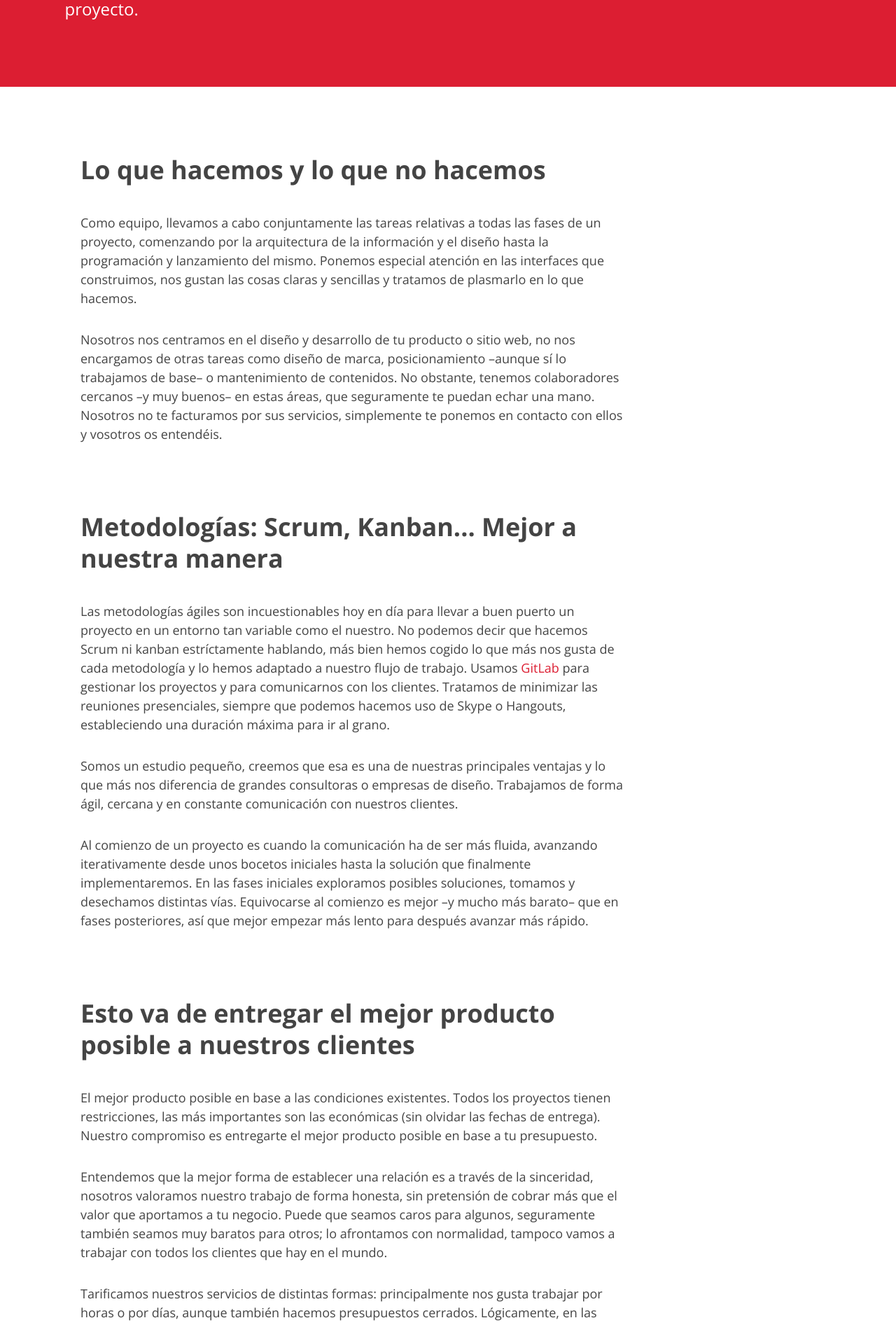
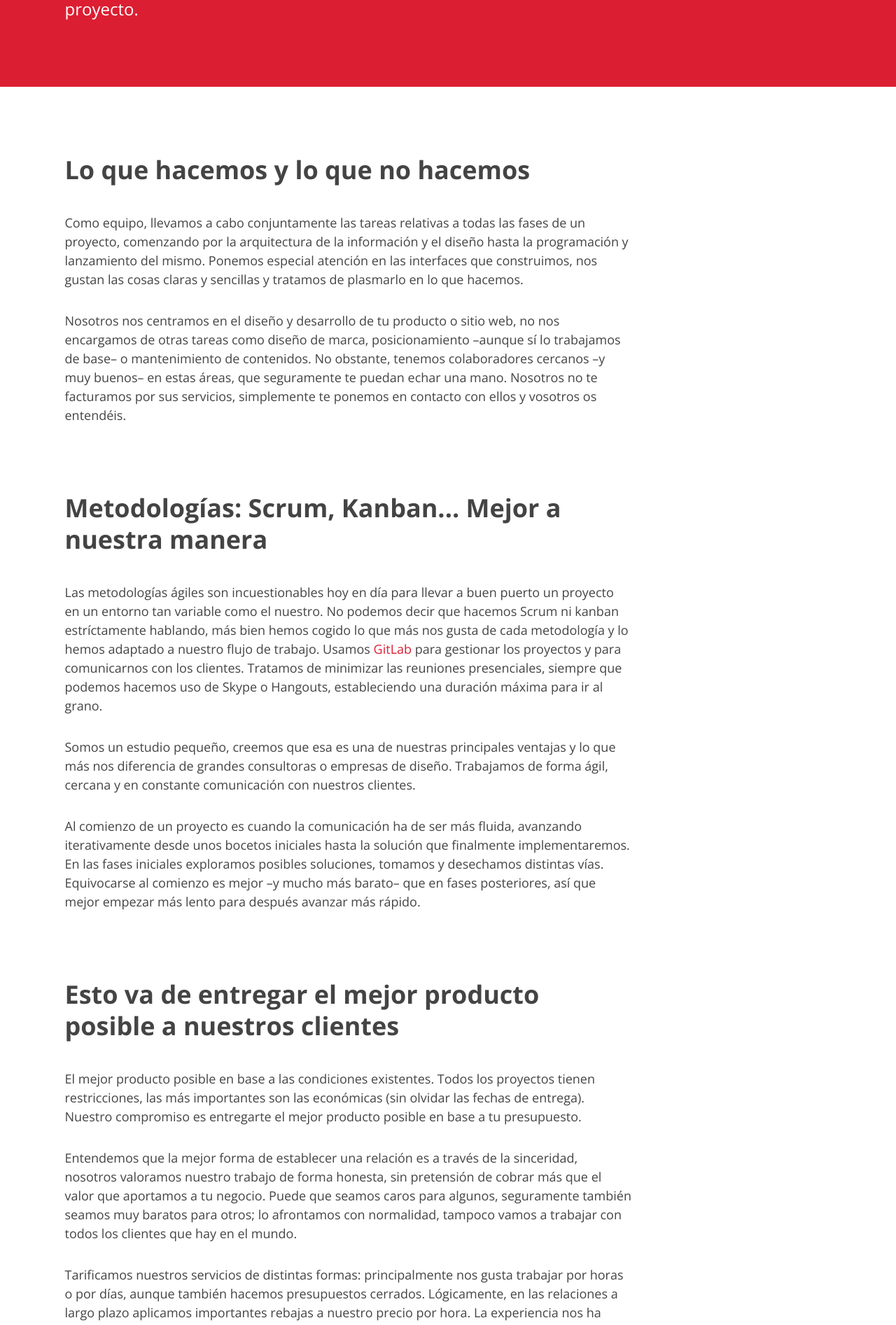
Before and after one commit to dlcoder/deliriumcoder-website, a Jekyll site: the page built from how-we-work.html, in a window 1280 px wide. Shown: the part 618-2511 px from the top of the page at 70% size. Built offline with Jekyll 4.4.1, drawn with Linux system fonts in a browser that asks for light colours; nearby versions of some CDN libraries.

Commit message:
Fixes layout bug in how-we-work page

```diff
--- a/how-we-work.html
+++ b/how-we-work.html
@@ -9,16 +9,19 @@
 
 <section id="what-we-do" class="section-body section-body_what-we-do">
   <div class="wrapper">
+    <div class="section__inner">
       <div class="section-body__content">
         <h2>Lo que hacemos y lo que no hacemos</h2>
         <p>Como equipo, llevamos a cabo conjuntamente las tareas relativas a todas las fases de un proyecto, comenzando por la arquitectura de la información y el diseño hasta la programación y lanzamiento del mismo. Ponemos especial atención en las interfaces que construimos, nos gustan las cosas claras y sencillas y tratamos de plasmarlo en lo que hacemos.</p>
         <p>Nosotros nos centramos en el diseño y desarrollo de tu producto o sitio web, no nos encargamos de otras tareas como diseño de marca, posicionamiento –aunque sí lo trabajamos de base– o mantenimiento de contenidos. No obstante, tenemos colaboradores cercanos –y muy buenos– en estas áreas, que seguramente te puedan echar una mano. Nosotros no te facturamos por sus servicios, simplemente te ponemos en contacto con ellos y vosotros os entendéis.</p>
       </div>
     </div>
+  </div>
 </section>
 
 <section class="section-body section-body_methodologies">
   <div class="wrapper">
+    <div class="section__inner">
       <div class="section-body__content">
         <h2>Metodologías: Scrum, Kanban... Mejor a nuestra manera</h2>
         <p>Las metodologías ágiles son incuestionables hoy en día para llevar a buen puerto un proyecto en un entorno tan variable como el nuestro. No podemos decir que hacemos Scrum ni kanban estríctamente hablando, más bien hemos cogido lo que más nos gusta de cada metodología y lo hemos adaptado a nuestro flujo de trabajo. Usamos <a href="https://about.gitlab.com/gitlab-com/" target="_blank">GitLab</a> para gestionar los proyectos y para comunicarnos con los clientes. Tratamos de minimizar las reuniones presenciales, siempre que podemos hacemos uso de Skype o Hangouts, estableciendo una duración máxima para ir al grano.</p>
@@ -26,10 +29,12 @@
         <p>Al comienzo de un proyecto es cuando la comunicación ha de ser más fluida, avanzando iterativamente desde unos bocetos iniciales hasta la solución que finalmente implementaremos. En las fases iniciales exploramos posibles soluciones, tomamos y desechamos distintas vías. Equivocarse al comienzo es mejor –y mucho más barato– que en fases posteriores, así que mejor empezar más lento para después avanzar más rápido.</p>
       </div>
     </div>
+  </div>
 </section>
 
 <section class="section-body section-body_honesty">
   <div class="wrapper">
+    <div class="section__inner">
       <div class="section-body__content">
         <h2>Esto va de entregar el mejor producto posible a nuestros clientes</h2>
         <p>El mejor producto posible en base a las condiciones existentes. Todos los proyectos tienen restricciones, las más importantes son las económicas (sin olvidar las fechas de entrega). Nuestro compromiso es entregarte el mejor producto posible en base a tu presupuesto.</p>
@@ -43,10 +48,12 @@
         </ul>
       </div>
     </div>
+  </div>
 </section>
 
 <section class="section-body section-body_things-to-know section-last">
   <div class="wrapper">
+    <div class="section__inner">
       <div class="section-body__content">
         <h2>Si tienes pensado trabajar con nosotros, te explicamos algunas cosas para que todo vaya sobre ruedas</h2>
         <ul class="quotes">
@@ -60,6 +67,7 @@
         </ul>
       </div>
     </div>
+  </div>
 </section>
 
 <section class="section-write-us">
```
Lines whose indentation alone changed are shown as unchanged.
